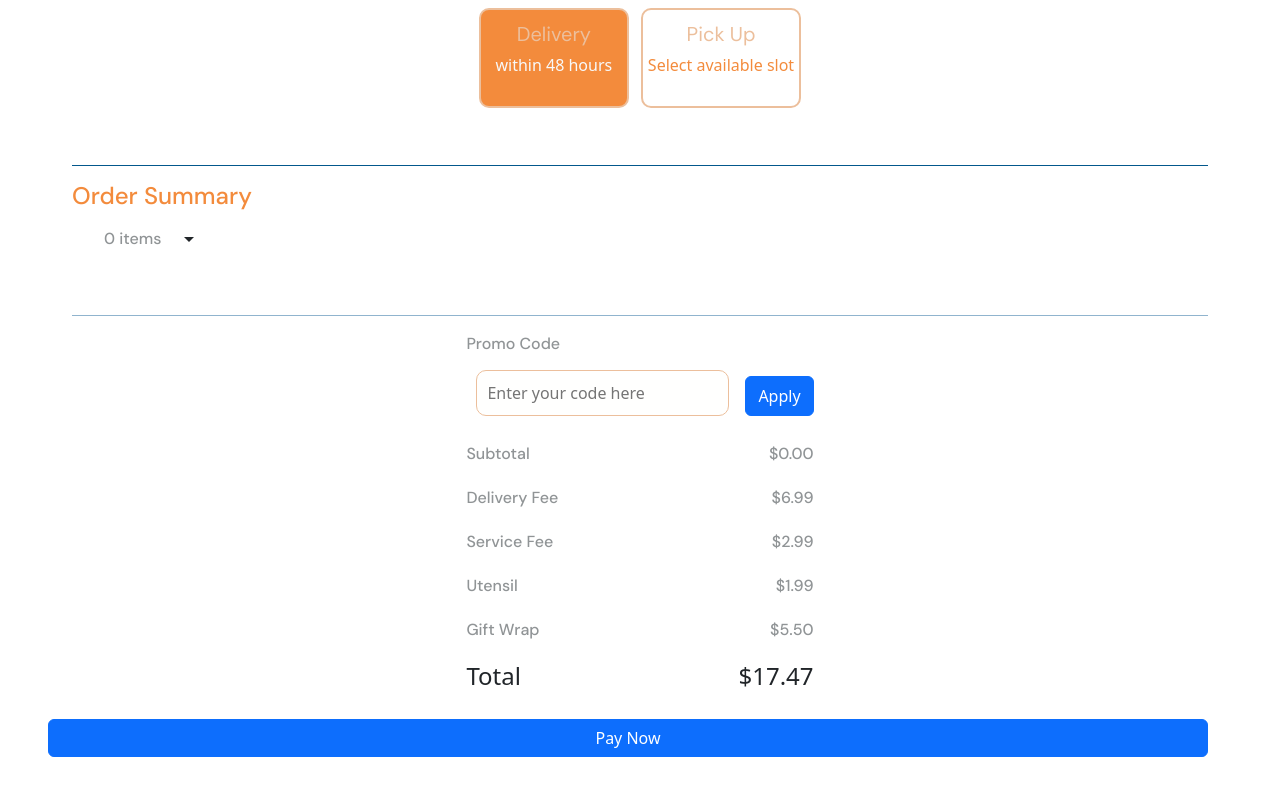
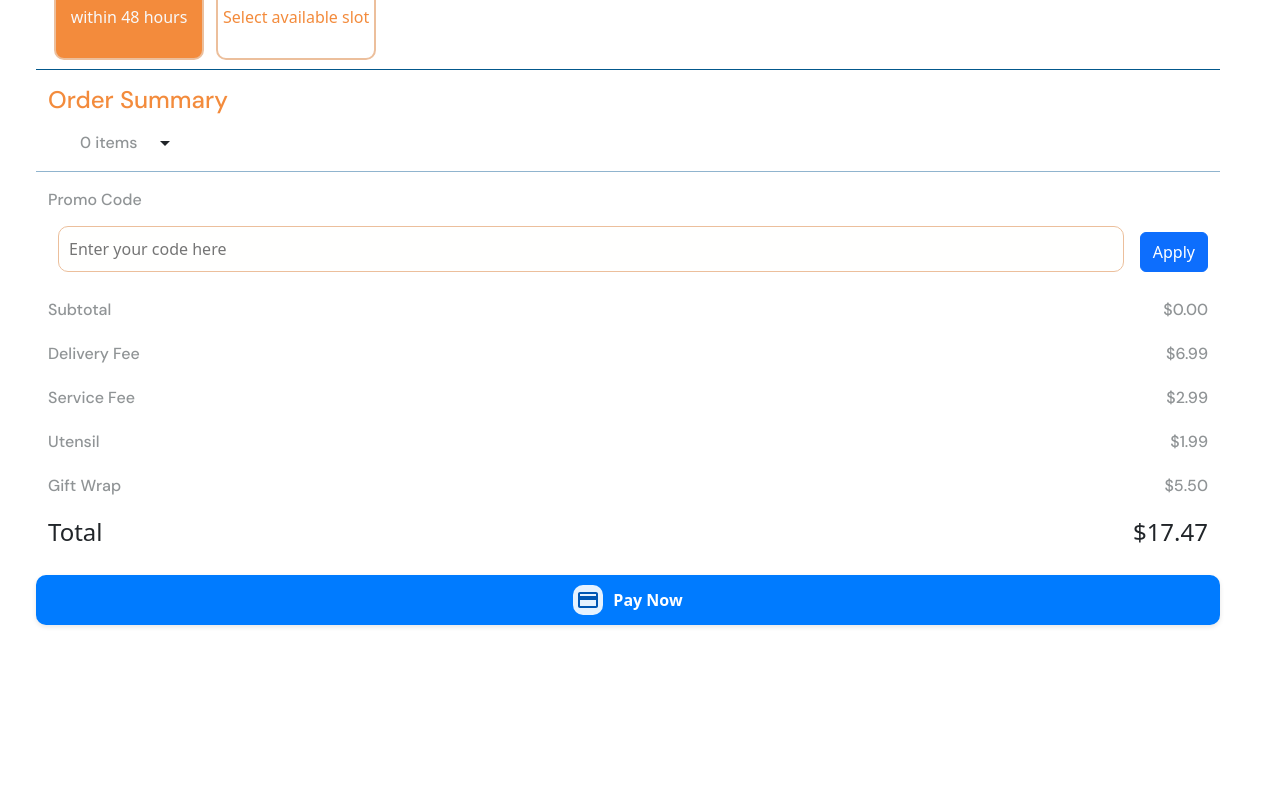
Before and after one commit to chih611/Foodash, a Next.js app: page /CustomerView/CheckOut in a window 1280 px wide. Shown: the part 1115-1910 px from the top of the page. After the commit the page ends 1788 px from the top, so only its background shows below. Built offline with nearby package versions, Linux system fonts and the light colour scheme.

Commit message:
fixed the styling format for the checkout page, moivng on to t he orderConfirmation page

```diff
--- a/src/pages/CustomerView/CheckOut/index.js
+++ b/src/pages/CustomerView/CheckOut/index.js
@@ -10,7 +10,8 @@ import { useRouter } from "next/router";
 import { useSelector, useDispatch } from "react-redux";
 import { createOrder } from "../../../../store/actions/orderAction"; // Import actions
 import { createOrderDetail } from "../../../../store/actions/orderDetailAction";
-import { ContactlessOutlined } from "@mui/icons-material";
+import PaymentIcon from "@mui/icons-material/Payment";
+import PrimaryButton from "../ViewCart/PrimaryButton";
 const Checkout = () => {
   const [pickup, setPickup] = useState(false);
   const [address, setAddress] = useState("");
@@ -165,9 +166,7 @@ const Checkout = () => {
           >
             <h1>Shipping Information</h1>
           </div>
-
-          {/* Mobile View */}
-          <div className="d-flex justify-content-center ">
+          <Row>
             <iframe
               src="https://www.google.com/maps/embed?pb=!1m14!1m12!1m3!1d12624.53948738401!2d145.03831394999997!3d-37.71651195!2m3!1f0!2f0!3f0!3m2!1i1024!2i768!4f13.1!5e0!3m2!1sen!2sau!4v1726732205221!5m2!1sen!2sau"
               width="400"
@@ -177,42 +176,37 @@ const Checkout = () => {
               referrerPolicy="no-referrer-when-downgrade"
               style={{ borderRadius: "50px", border: "0" }}
             ></iframe>
-          </div>
+          </Row>
 
-          <div className="d-flex justify-content-center  my-5 mx-4">
+          <Row className="w-100 justify-content-center">
             <DetailForm pickup={pickup} setPickup={setPickup} />
-          </div>
+          </Row>
 
           {/* Order Summary Section */}
-          <div
-            className="d-flex align-items-center  my-5 mx-4"
-            style={{ borderTop: "1px solid #03588C " }}
-          >
-            <OrderSummary />
-          </div>
+          <Row className="w-100 justify-content-center">
+            <div style={{ borderTop: "1px solid #03588C " }}>
+              <OrderSummary />
+            </div>
+          </Row>
 
           {/* Payment Method Section */}
-          <div
-            className="d-flex justify-content-center  my-4 mx-4"
-            style={{ borderTop: "1px solid #90B4CE " }}
-          >
-            <AddPayment pickup={pickup} />
-          </div>
+          <Row className="w-100 justify-content-center">
+            <div style={{ borderTop: "1px solid #90B4CE " }}>
+              <AddPayment pickup={pickup} />
+            </div>
+          </Row>
 
           {/* Pay Now Button */}
           <Row
             className="w-100 justify-content-center"
             style={{ marginTop: "24px" }}
           >
-            <Col xs={12}>
-              <Button
-                variant="primary"
-                className="w-100"
-                onClick={handlePlaceOrder}
-              >
-                Pay Now
-              </Button>
-            </Col>
+            <PrimaryButton
+              icon={PaymentIcon}
+              onClick={handlePlaceOrder}
+              disabled={cartItems.length === 0}
+              text="Pay Now"
+            ></PrimaryButton>
           </Row>
         </Container>
       </div>
```
